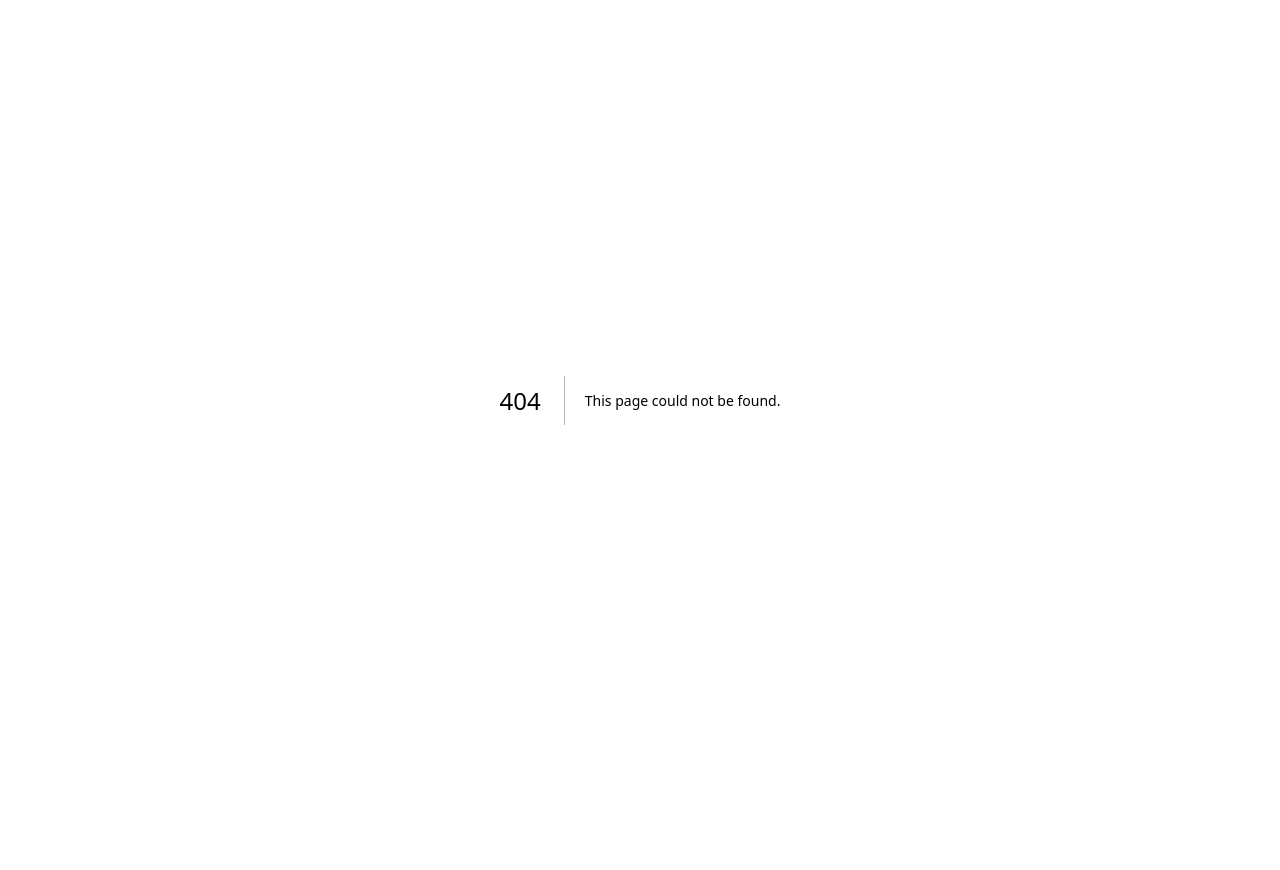
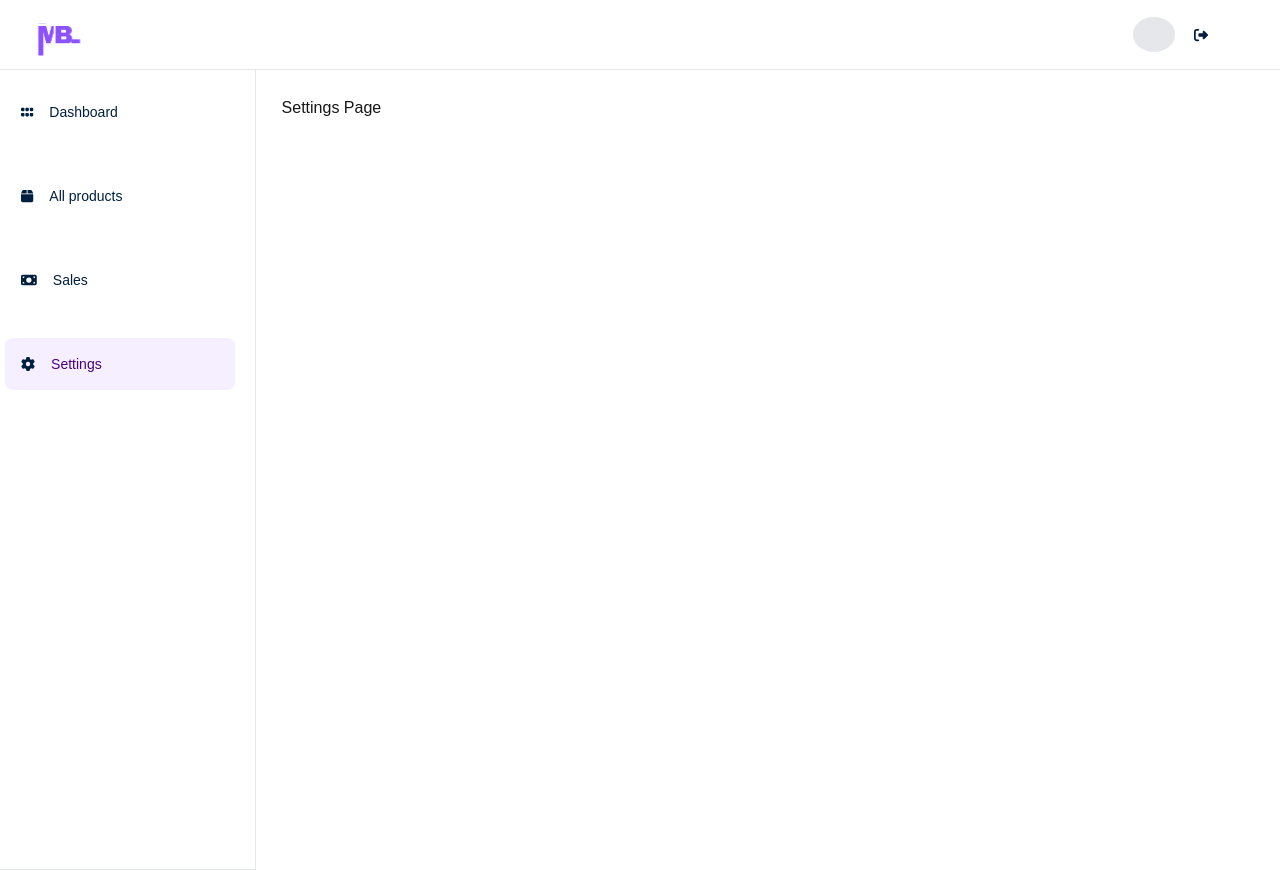
Before and after one commit to CHIGODI/BusinessManager, a Next.js app in the folder mybiz-frontend/: page /user/settings in a window 1280 px wide. Before the commit this address had no page. Before the commit the page ends 800 px from the top, so only its background shows below. Built offline with nearby package versions, Linux system fonts and the light colour scheme.

Commit message:
Hot fixes and initial page setup for sidenav pages

```diff
--- a/mybiz-frontend/app/hoc/withRole.js
+++ b/mybiz-frontend/app/hoc/withRole.js
@@ -1,17 +1,11 @@
 import Cookies from "js-cookie";
-import { useRouter } from "next/router";
 
 function withRole(Component, allowedRoles) {
     return function RoleProtectedComponent(props) {
-        const router = useRouter();
         const is_staff = Cookies.get("is_staff");
         const role =  is_staff ? "admin" : "user";
 
-        // Redirect if the role is not allowed
         if (!allowedRoles.includes(role)) {
-            if (typeof window !== "undefined") {
-                router.push("/");
-            }
             return null;
         }
 
--- a/mybiz-frontend/app/login/page.js
+++ b/mybiz-frontend/app/login/page.js
@@ -52,7 +52,6 @@ const LoginPage = () => {
                 Cookies.set('refresh_token', refresh, {
                     secure: true,
                     sameSite: 'Strict',
-                    expires: 7,
                 });
                 Cookies.set('is_staff', is_staff, {
                     secure: true,
--- a/mybiz-frontend/app/components/sidenav.js
+++ b/mybiz-frontend/app/sharedComponents/SideNav.js
@@ -9,8 +9,8 @@ export default function SideNav(){
     return(
         <div className="w-[20%] border-r h-full border-b hidden sticky z-10 top-[70px] lg:block">
             <ul className='flex flex-col justify-start'>
-                <Link href="/dashboard"
-                    className={`links ${pathname.startsWith('/dashboard')?
+                <Link href="/user/dashboard"
+                    className={`links ${pathname.startsWith('/user/dashboard')?
                         'bg-[#F5EFFF] text-[#4A007E]' : 'hover:bg-[#F5EFFF] hover:text-[#4A007E]'
                         }`}
                 >
@@ -19,8 +19,8 @@ export default function SideNav(){
                         Dashboard
                     </li>
                 </Link>
-                <Link href="/products"
-                    className={`links ${pathname.startsWith('/products') ?
+                <Link href="/user/products"
+                    className={`links ${pathname.startsWith('/user/products') ?
                         'bg-[#F5EFFF] text-[#4A007E]' : 'hover:bg-[#F5EFFF] hover:text-[#4A007E]'
                         }`}
                 >
@@ -29,8 +29,8 @@ export default function SideNav(){
                         All products
                     </li>
                 </Link>
-                <Link href="/sales"
-                    className={`links ${pathname.startsWith('/sales') ?
+                <Link href="/user/sales"
+                    className={`links ${pathname.startsWith('/user/sales') ?
                         'bg-[#F5EFFF] text-[#4A007E]' : 'hover:bg-[#F5EFFF] hover:text-[#4A007E]'
                         }`}
                 >
@@ -39,8 +39,8 @@ export default function SideNav(){
                         Sales
                     </li>
                 </Link>
-                <Link href="/settings"
-                    className={`links ${pathname.startsWith('/settings') ?
+                <Link href="/user/settings"
+                    className={`links ${pathname.startsWith('/user/settings') ?
                         'bg-[#F5EFFF] text-[#4A007E]' : 'hover:bg-[#F5EFFF] hover:text-[#4A007E]'
                         }`}
                 >
--- a/mybiz-frontend/app/user/dashboard/page.js
+++ b/mybiz-frontend/app/user/dashboard/page.js
@@ -1,6 +1,6 @@
-import SideNav from '../../components/sidenav';
+import SideNav from '../../sharedComponents/SideNav';
 import Link from 'next/link';
-import NavBar from '../../components/navbar';
+import NavBar from '../../sharedComponents/NavBar';
 import { FontAwesomeIcon } from "@fortawesome/react-fontawesome";
 import { faCartShopping, faArrowUpRightFromSquare, faCoins, faBox } from "@fortawesome/free-solid-svg-icons";
 import withRole from '../../hoc/withRole';
--- a/mybiz-frontend/app/user/dashboard/sale/page.js
+++ b/mybiz-frontend/app/user/dashboard/sale/page.js
@@ -1,7 +1,7 @@
 'use client';
 import { useState } from 'react';
-import NavBar from '../../../components/navbar';
-import SideNav from '../../../components/sidenav';
+import NavBar from '../../../sharedComponents/NavBar';
+import SideNav from '../../../sharedComponents/SideNav';
 import CheckoutCard from './components/CheckoutCard';
 import ProductListCard from './components/ProductListCard';
 import CartCard from './components/CartCard';
--- /dev/null
+++ b/mybiz-frontend/app/user/sales/page.js
@@ -0,0 +1,20 @@
+import withRole from "@/app/hoc/withRole";
+import NavBar from "@/app/sharedComponents/NavBar";
+import SideNav from "@/app/sharedComponents/SideNav";
+
+const SalesPage = () => {
+    return (
+        <div className="h-screen">
+            <NavBar />
+            <div className="relative flex flex-row w-full h-full">
+                <SideNav />
+                <div className="w-[80%] px-[2%] py-[2%]
+                                h-full flex flex-col gap-4">
+                    <p>Sales Page</p>
+                </div>
+            </div>
+        </div>
+    );
+};
+
+export default withRole(SalesPage, ['user']);
--- /dev/null
+++ b/mybiz-frontend/app/user/settings/page.js
@@ -0,0 +1,20 @@
+import withRole from "@/app/hoc/withRole";
+import NavBar from "@/app/sharedComponents/NavBar";
+import SideNav from "@/app/sharedComponents/SideNav";
+
+const SettingsPage = () => {
+    return (
+            <div className="h-screen">
+                <NavBar />
+                <div className="relative flex flex-row w-full h-full">
+                    <SideNav />
+                    <div className="w-[80%] px-[2%] py-[2%]
+                                h-full flex flex-col gap-4">
+                        <p>Settings Page</p>
+                    </div>
+                </div>
+            </div>
+    );
+};
+
+export default withRole(SettingsPage, ['user']);
```
Also changed, not shown: mybiz-frontend/app/admin/products/page.js (+8 -8 lines), mybiz-frontend/app/user/products/page.js (+8 -8 lines), mybiz-frontend/app/sharedComponents/NavBar.js (renamed from mybiz-frontend/app/components/navbar.js).
